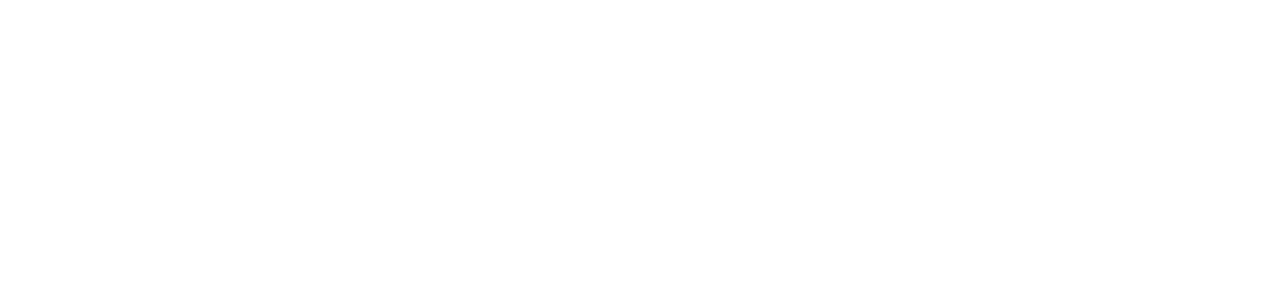
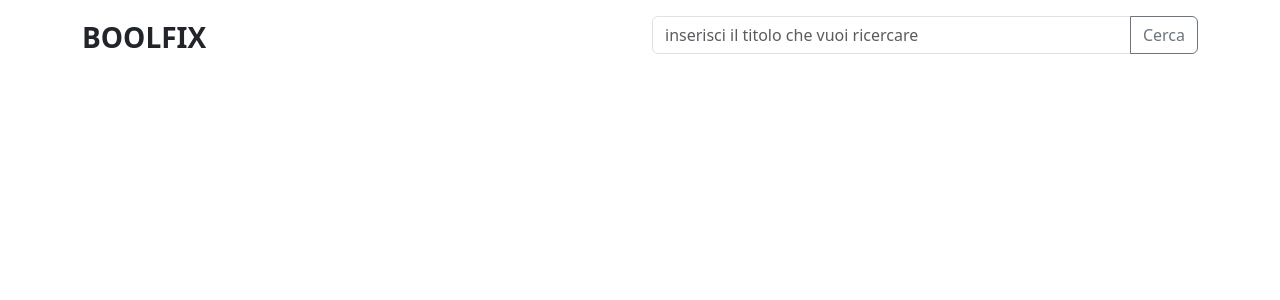
Before and after one commit to DarioDC95/vite-boolflix, a Vue app: page / in a window 1280 px wide. Shown: the top 300 px of the page. Built offline with nearby package versions, Linux system fonts and the light colour scheme.

Commit message:
Work in progress

```diff
--- a/package.json
+++ b/package.json
@@ -15,6 +15,7 @@
   },
   "devDependencies": {
     "@vitejs/plugin-vue": "^4.0.0",
+    "sass": "^1.57.1",
     "vite": "^4.0.0"
   }
 }
--- a/src/App.vue
+++ b/src/App.vue
@@ -1,14 +1,25 @@
 <script>
+  // libraries
+  import axios from 'axios'
+
+  // components
+  import AppHeader from './components/AppHeader.vue'
+  import AppBody from './components/AppBody.vue'
+
   export default {
-
+    components: {
+      AppHeader,
+      AppBody,
+    }
   }
 </script>
 
 <template>
-
+  <AppHeader />
+  <AppBody />
 </template>
 
-<style leng="scss">
-@use './styles/general.scss';
+<style lang="scss">
+@use './styles/general.scss' as *;
 
 </style>
--- a/src/components/AppBody.vue
+++ b/src/components/AppBody.vue
@@ -0,0 +1,29 @@
+<script>
+    export default {
+
+    }
+</script>
+
+<template>
+    <main>
+        <section>
+            <div class="container">
+                <div class="row">
+                    <div class="col">
+                        <div class="card border-0">
+                            <ul>
+                                <li></li>
+                            </ul>
+                        </div>
+                    </div>
+                </div>
+            </div>
+        </section>
+    </main>
+</template>
+
+<style scoped lang="scss">
+    ul {
+        list-style-type: none;
+    }
+</style>
--- a/src/components/AppHeader.vue
+++ b/src/components/AppHeader.vue
@@ -0,0 +1,31 @@
+<script>
+    export default {
+
+    }
+</script>
+
+<template>
+    <header class="py-3">
+        <div class="container">
+            <div class="row">
+                <div class="col-6 d-flex align-items-center">
+                    <div class="card border-0 fs-3 fw-bold">
+                        BOOLFIX
+                    </div>
+                </div>
+                <div class="col-6">
+                    <div class="card border-0">
+                        <div class="input-group">
+                            <input class="form-control" placeholder="inserisci il titolo che vuoi ricercare" type="text">
+                            <button class="btn btn-outline-secondary">Cerca</button>
+                        </div>
+                    </div>
+                </div>
+            </div>
+        </div>
+    </header>
+</template>
+
+<style scoped lang="scss">
+
+</style>
--- a/src/styles/_general.scss
+++ b/src/styles/_general.scss
@@ -1,3 +1,5 @@
+@import "../../node_modules/bootstrap/scss/bootstrap";
+
 * {
     margin: 0;
     padding: 0;
```
Also changed, not shown: 1 other file (tests, documents, lock files or other folders).
